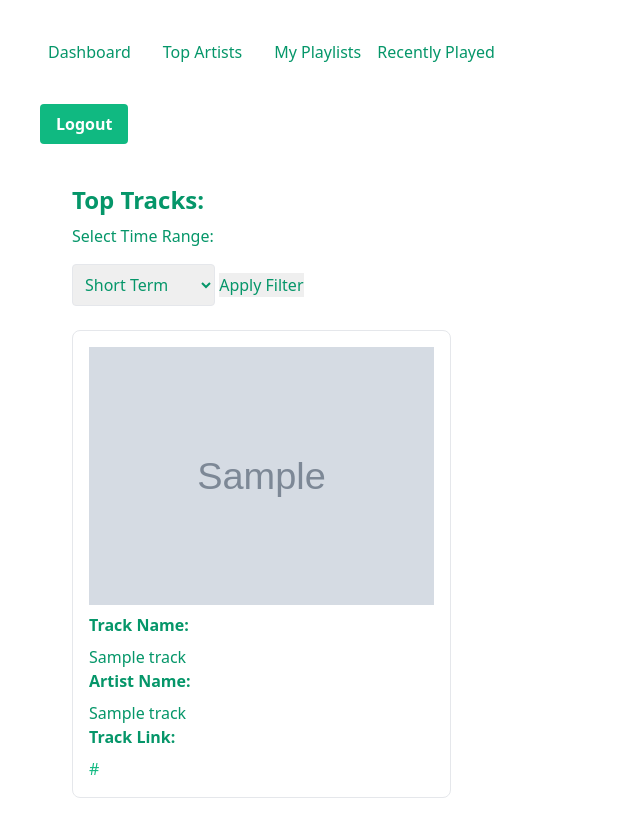
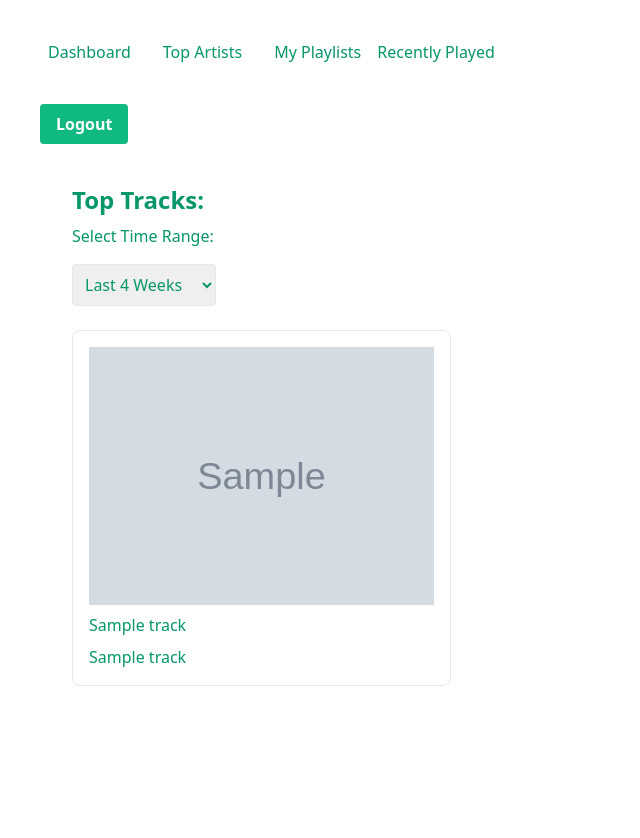
Before and after one commit to YassineAssim23/MelodyCapsule, a Flask app: template src/templates/toptracks.html in a window 1280 px wide. Shown: the whole page, without its empty margins (0-640 px from the left). After the commit the page ends 686 px from the top, so only its background shows below. Run offline with Flask 3, Linux system fonts and the light colour scheme; the template is opened without the code that fills it: most values are stand-ins (such as "Sample title", 1, 10 or a date in 2020); grey boxes marked "Sample" are stand-in pictures.

Commit message:
Filtering
better ui for filter

```diff
--- a/src/templates/toptracks.html
+++ b/src/templates/toptracks.html
@@ -65,41 +65,56 @@
       <h2 class="text-2xl font-bold mb-2">Top Tracks:</h2>
       <label for="time-range" class="block mb-4">Select Time Range:</label>
 
-      <form action="/toptracks" method="get">
-        <select
-          id="time-range"
-          name="time-range"
-          class="mb-6 p-2 border rounded"
-        >
-          <option value="short_term">Short Term</option>
-          <option value="medium_term">Medium Term</option>
-          <option value="long_term">Long Term</option>
+      <form id="filter-form" action="/toptracks" method="get">
+        <select id="time-range" name="time-range" class="mb-6 p-2 border rounded">
+          <option value="short_term">Last 4 Weeks</option>
+          <option value="medium_term">Last 6 Months</option>
+          <option value="long_term">All Time</option>
         </select>
-        <input type="submit" value="Apply Filter" />
       </form>
+
+      <script>
+        // Get the select element
+        var selectElement = document.getElementById('time-range');
+
+        // Get the selected time range value from the server-side variable
+        var selectedTimeRange = "{{ selected_time_range }}";
+
+        // Set the selected option in the dropdown menu based on the server-side variable
+        if (selectedTimeRange) {
+          for (var i = 0; i < selectElement.options.length; i++) {
+            if (selectElement.options[i].value === selectedTimeRange) {
+              selectElement.selectedIndex = i;
+              break;
+            }
+          }
+        }
+
+        // Add event listener to detect changes in the select element
+        selectElement.addEventListener('change', function() {
+          // Get the form element
+          var formElement = document.getElementById('filter-form');
+
+          // Submit the form when the select element changes
+          formElement.submit();
+        });
+      </script>
+
+
 
       <ul class="grid grid-cols-3 gap-4">
         {% for track in tracks_info %}
         <li class="border p-4 rounded-lg">
-          <img
-            src="{{ track.image_url }}"
-            alt="Track Image"
-            class="max-w-full mb-2"
-          />
-          <strong class="block mb-2">Track Name:</strong> {{ track.track_name
-          }}<br />
-          <strong class="block mb-2">Artist Name:</strong> {{ track.artist_name
-          }}<br />
-          <strong class="block mb-2">Track Link:</strong>
-          <a
-            href="{{ track.track_link }}"
-            target="_blank"
-            class="text-green-500 hover:underline transition duration-300 ease-in-out"
-            >{{ track.track_link }}</a
-          >
+          <a href="{{ track.track_link }}" target="_blank" class="block hover:underline transition duration-300 ease-in-out">
+            <img src="{{ track.image_url }}" alt="Track Image" class="max-w-full mb-2" />
+            <strong class="block mb-2"></strong> {{ track.track_name }}<br />
+            <strong class="block mb-2"></strong> {{ track.artist_name }}<br />
+            <!-- Optionally, you can display the track link here if you want -->
+          </a>
         </li>
         {% endfor %}
       </ul>
+
     </div>
   </body>
 </html>
```
Also changed, not shown: 1 other file.
